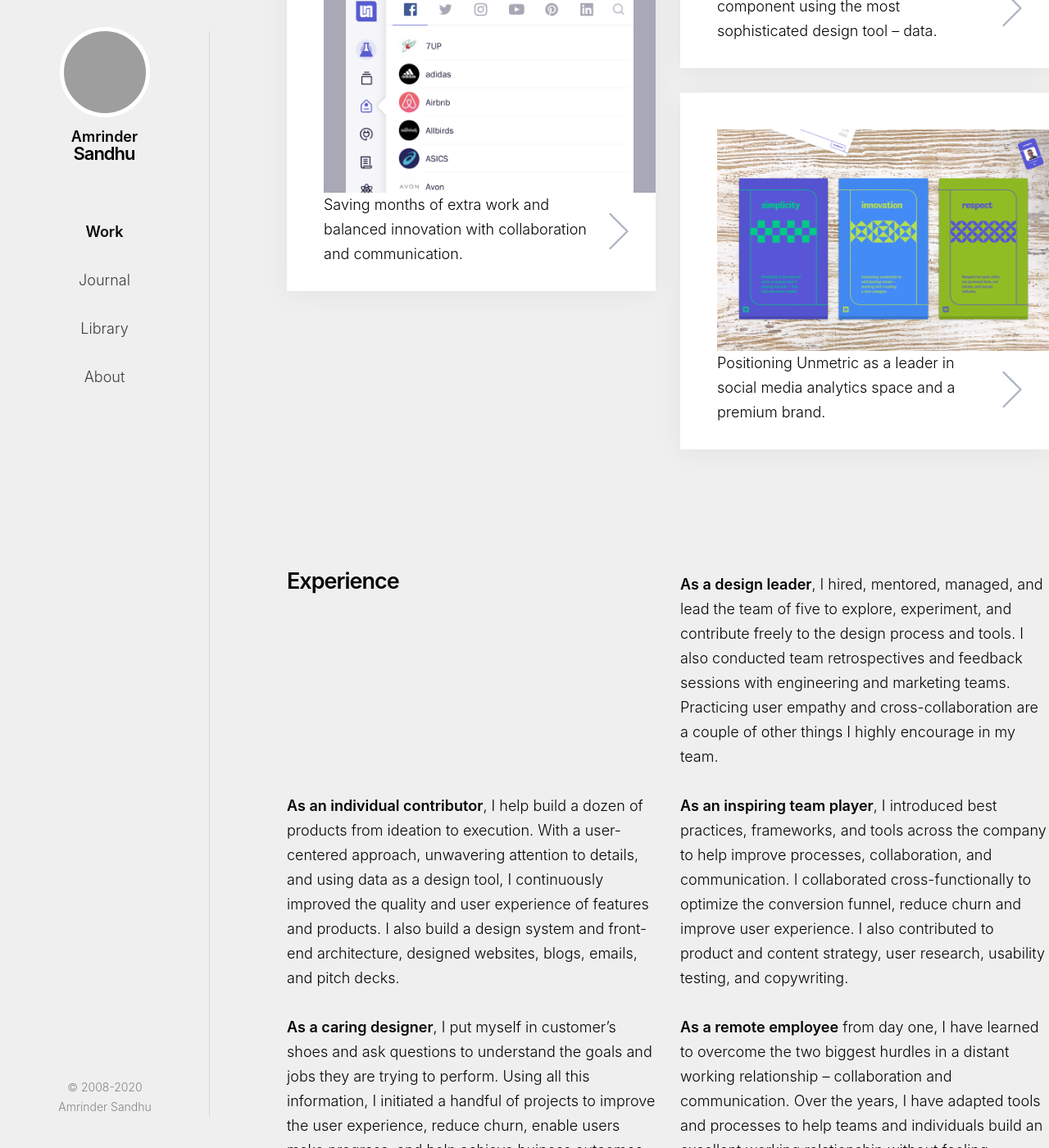
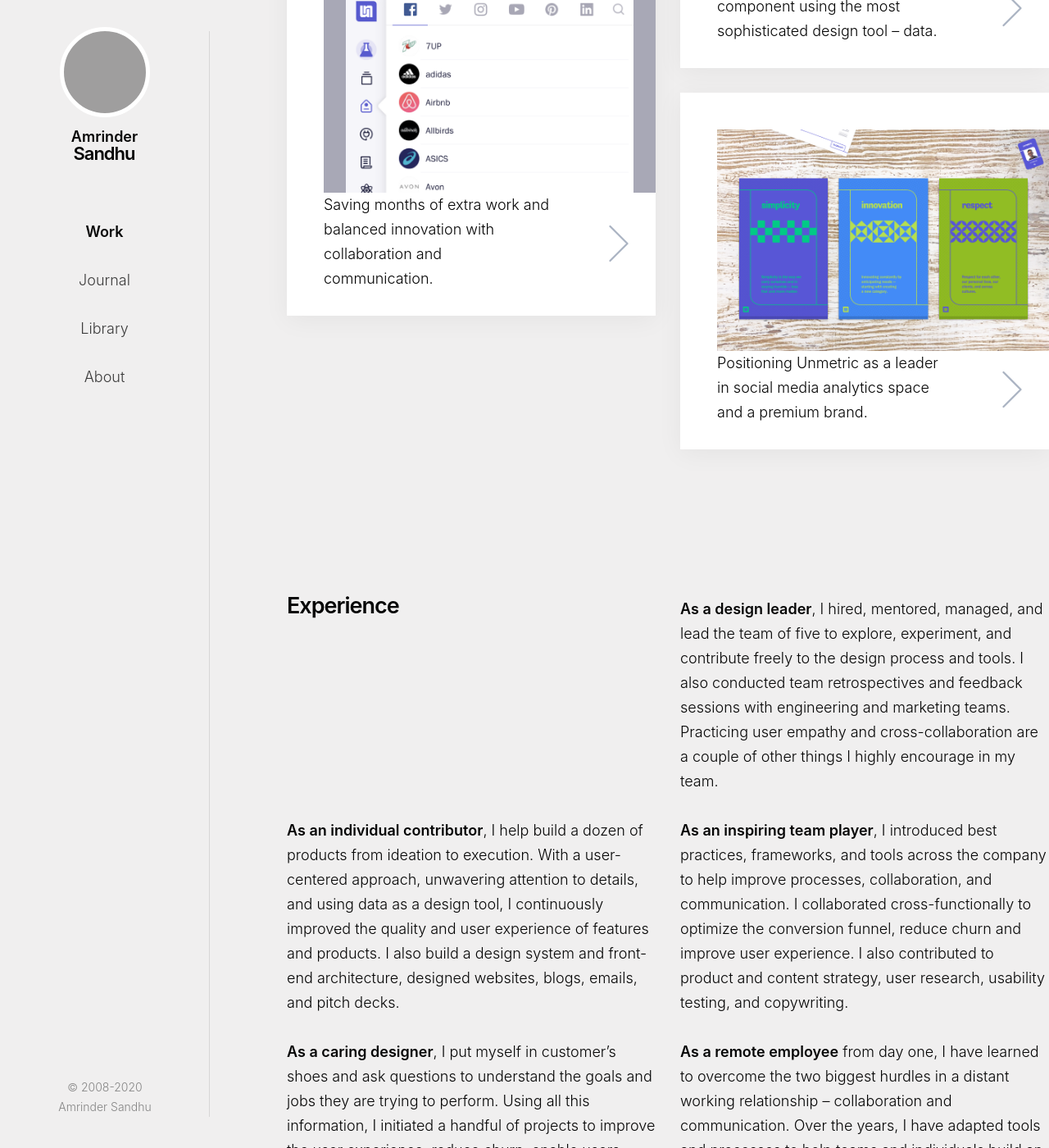
Before and after one commit to harjotgrewal/amrindersandhu, a Jekyll site: the page built from testimonials.html, in a window 1280 px wide and 1400 px high, scrolled down 1058 px. Shown: the whole window at 82% size. Built offline with Jekyll 4.4.1, drawn with Linux system fonts in a browser that asks for light colours; grey boxes are pictures that could not be loaded.

Commit message:
[F][CSS] Cursor on coming-soon projects

```diff
--- a/css/styles.css
+++ b/css/styles.css
@@ -1440,6 +1440,9 @@
   display: flex;
   box-shadow: none; }
 
+.c-media.is-coming_soon a {
+  cursor: progress; }
+
 .c-media.is-coming_soon svg {
   display: none; }
 
@@ -1509,6 +1512,8 @@
   @media screen and (min-width: 1139px) {
     .c-media__info {
       grid-template-columns: 5fr 48px; }
+      .c-media__info p {
+        padding-right: 55px; }
       .c-media__info svg {
         height: 48px;
         margin-top: -27px;
```
Also changed, not shown: _scss/_components-case_study.scss (+11 -0 lines), 1 other file.
